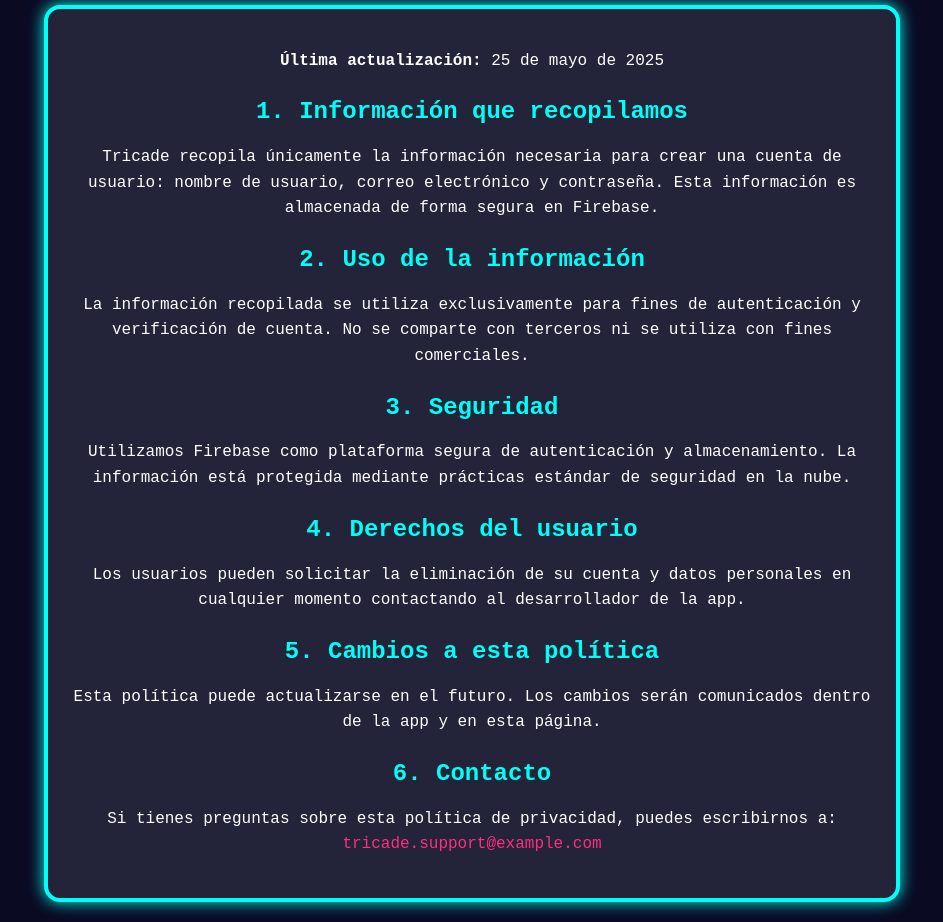
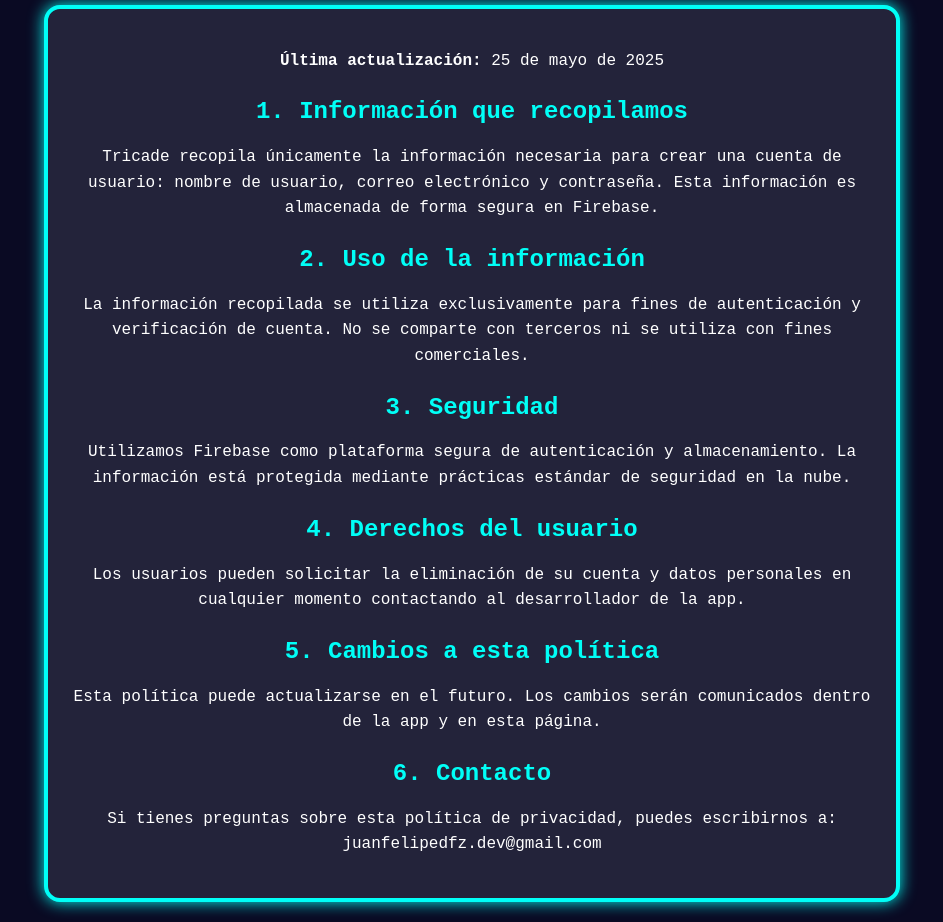
Before and after one commit to juanFFG/tricadePP, a plain HTML site: page index.html in a window 1280 px wide. Shown: the part 114-1036 px from the top of the page, without its empty margins (168-1111 px from the left). Drawn offline with Linux system fonts and the light colour scheme.

Commit message:
Fix in index

```diff
--- a/index.html
+++ b/index.html
@@ -72,7 +72,7 @@
     <p>Esta política puede actualizarse en el futuro. Los cambios serán comunicados dentro de la app y en esta página.</p>
 
     <h2>6. Contacto</h2>
-    <p>Si tienes preguntas sobre esta política de privacidad, puedes escribirnos a: <a href="juanfelipedfz.dev@gmail.com">tricade.support@example.com</a></p>
+    <p>Si tienes preguntas sobre esta política de privacidad, puedes escribirnos a: <a href="juanfelipedfz.dev@gmail.com"></a>juanfelipedfz.dev@gmail.com</p>
   </div>
 </body>
 </html>
```
